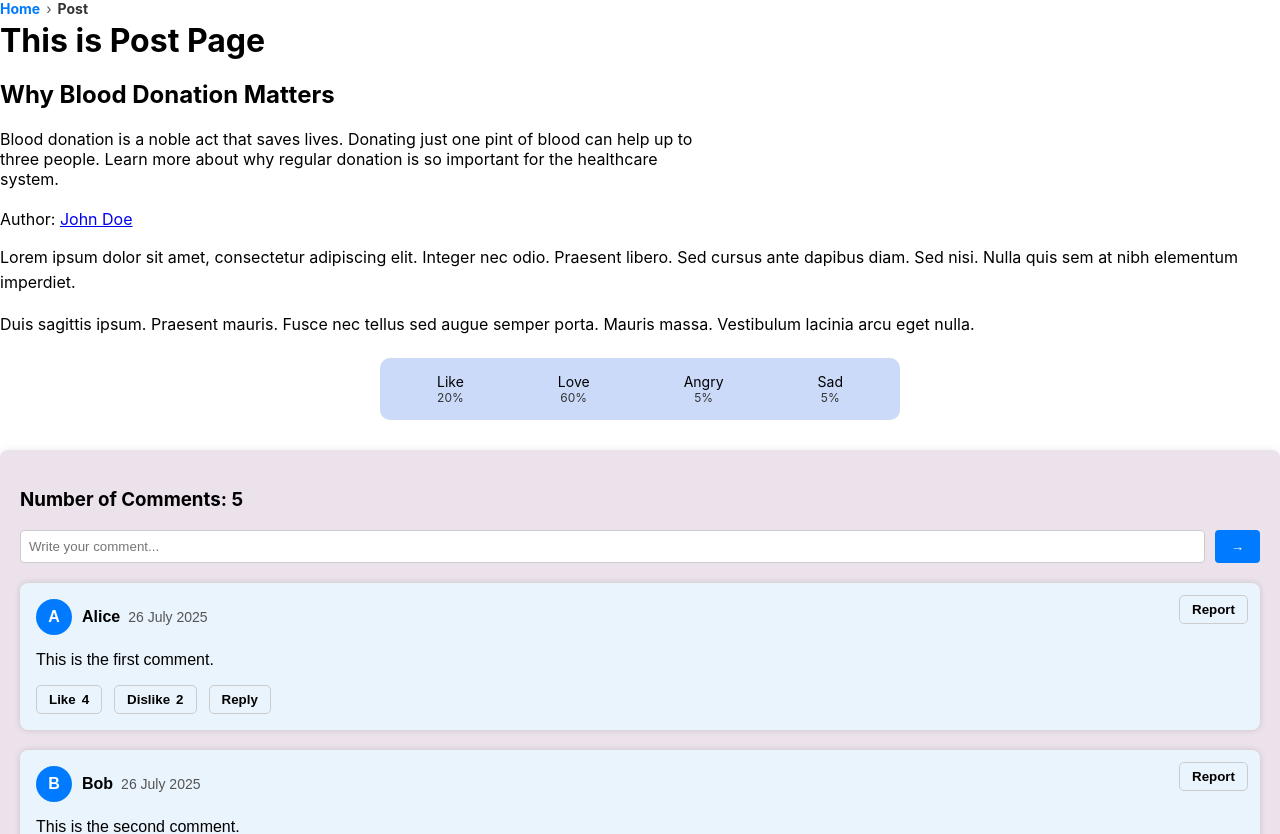
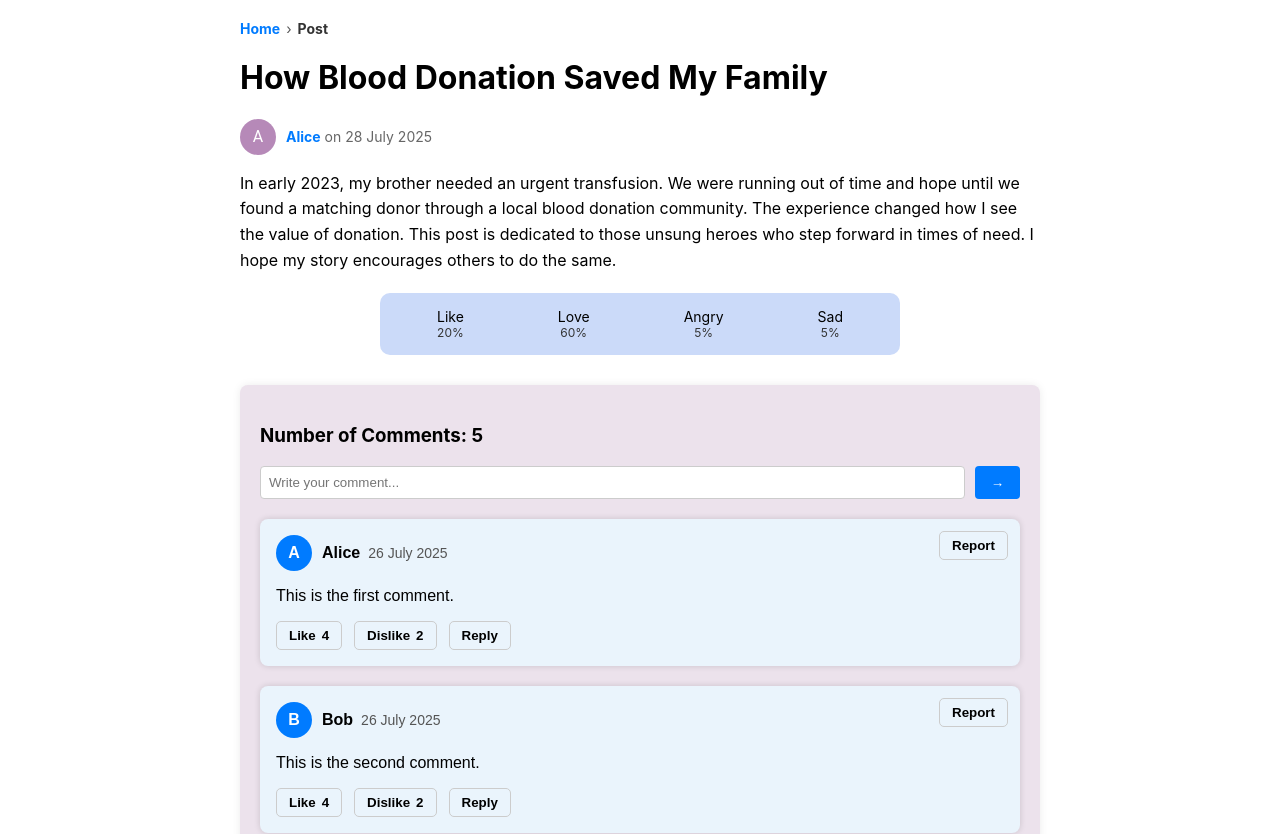
Before and after one commit to Zumaina/2200-assignment, a React (Create React App) app: page /post/1 in a window 1280 px wide. Shown: the top 834 px of the page. Built offline with nearby package versions, Linux system fonts and the light colour scheme.

Commit message:
add avatar

```diff
--- a/package.json
+++ b/package.json
@@ -3,6 +3,9 @@
   "version": "0.1.0",
   "private": true,
   "dependencies": {
+    "@emotion/react": "^11.14.0",
+    "@emotion/styled": "^11.14.1",
+    "@mui/material": "^7.2.0",
     "@testing-library/dom": "^10.4.0",
     "@testing-library/jest-dom": "^6.6.3",
     "@testing-library/react": "^16.3.0",
--- a/src/App.js
+++ b/src/App.js
@@ -2,14 +2,14 @@ import { BrowserRouter, Routes, Route } from "react-router-dom";
 import HomePage from "./pages/HomePage";
 import PostPage from "./pages/PostPage";
 import AuthorProfile from "./pages/AuthorProfile";
-import "./css/App.module.css";
+import './css/App.module.css';
 
 function App() {
   return (
     <BrowserRouter>
       <Routes>
         <Route path="/" element={<HomePage />} />
-        <Route path="/post/:postId" element={<PostPage />} />
+        <Route path="/post/:id" element={<PostPage />} />
         <Route path="/author/:authorId" element={<AuthorProfile />} />
       </Routes>
     </BrowserRouter>
--- a/src/components/PostCard.js
+++ b/src/components/PostCard.js
@@ -1,17 +1,36 @@
 import { Link } from "react-router-dom";
+import { Avatar } from "@mui/material";
 import styles from "../css/PostCard.module.css";
 
 const PostCard = ({ post }) => {
-  const { id, title, authorName, authorId, date } = post;
+  const { id, title, author, authorId, date } = post;
+
+  const getInitials = (name) => {
+    return name
+      .split(" ")
+      .map((n) => n[0])
+      .join("")
+      .toUpperCase();
+  };
 
   return (
     <div className={styles.card}>
       <h2 className={styles.title}>
         <Link to={`/post/${id}`}>{title}</Link>
       </h2>
-      <p className={styles.meta}>
-        by <Link to={`/author/${authorId}`}>{authorName}</Link> on {date}
-      </p>
+      <div className={styles.metaRow}>
+        <Avatar sx={{ width: 32, height: 32, bgcolor: "#b689b8ff", fontSize: 14 }}>
+          {getInitials(author)}
+        </Avatar>
+        <p className={styles.meta}>
+          <strong style={{ marginLeft: "8px" }}>
+            <Link to={`/author/${authorId}`} style={{ color: "#007bff", textDecoration: "none" }}>
+              {author}
+            </Link>
+          </strong>{" "}
+          on {date}
+        </p>
+      </div>
     </div>
   );
 };
--- a/src/css/CommentBox.module.css
+++ b/src/css/CommentBox.module.css
@@ -45,7 +45,7 @@
 }
 
 .replySelected {
-  background-color: #007bff;
+  background-color: #ff8800;
   color: white;
   border: none;
 }
--- a/src/css/PostCard.module.css
+++ b/src/css/PostCard.module.css
@@ -23,8 +23,14 @@
   text-decoration: underline;
 }
 
+.metaRow {
+  display: flex;
+  align-items: center;
+  gap: 8px;
+  margin-top: 8px;
+}
+
 .meta {
-  margin-top: 8px;
   font-size: 14px;
   color: #666;
 }
--- a/src/css/PostPage.module.css
+++ b/src/css/PostPage.module.css
@@ -10,7 +10,7 @@
   display: flex;
   gap: 10px;
   margin-top: 10px;
-  margin-bottom: 20px; /* 🔹 This adds the gap */
+  margin-bottom: 20px; /*  This adds the gap */
 }
 
 
--- a/src/pages/PostPage.js
+++ b/src/pages/PostPage.js
@@ -1,12 +1,15 @@
-import { useState } from "react";
-import { Link } from "react-router-dom";
+import { useParams, Link } from "react-router-dom";
+import Avatar from "@mui/material/Avatar";
+import Posts from "../data/Posts";
 import ReactionBar from "../components/ReactionBar";
 import CommentBox from "../components/CommentBox";
 import Pagination from "../components/Pagination";
 import styles from "../css/PostPage.module.css";
+import { useState } from "react";
 
 const PostPage = () => {
-  const dummyAuthorId = "123";
+  const { id } = useParams();
+  const post = Posts.find((p) => String(p.id) === String(id)); // ✅ Fix: Type-safe match
 
   const allComments = [
     { id: 1, author: "Alice", text: "This is the first comment." },
@@ -18,48 +21,48 @@ const PostPage = () => {
 
   const [currentPage, setCurrentPage] = useState(1);
   const commentsPerPage = 2;
-
   const indexOfLast = currentPage * commentsPerPage;
   const indexOfFirst = indexOfLast - commentsPerPage;
   const currentComments = allComments.slice(indexOfFirst, indexOfLast);
 
+  if (!post) return <h2>Post not found</h2>;
+
   return (
-    <div>
-      <div style={{ marginBottom: "16px" }}>
-  <nav style={{ fontSize: "14px", marginBottom: "4px" }}>
+    <div style={{ maxWidth: "800px", margin: "0 auto", padding: "20px" }}>
+      <nav style={{ fontSize: "14px", marginBottom: "8px" }}>
         <Link to="/" style={{ color: "#007bff", textDecoration: "none", fontWeight: "bold" }}>
           Home
         </Link>
         <span style={{ margin: "0 6px", color: "#555" }}>›</span>
         <span style={{ fontWeight: "bold", color: "#333" }}>Post</span>
       </nav>
-  <h1 style={{ margin: 0 }}>This is Post Page</h1>
+
+      <h1>{post.title}</h1>
+
+      <div style={{ display: "flex", alignItems: "center", marginBottom: "16px" }}>
+  <Avatar sx={{ width: 36, height: 36, bgcolor: "#b689b8", fontSize: 16 }}>
+    {post.author
+      .split(" ")
+      .map((n) => n[0])
+      .join("")
+      .toUpperCase()}
+  </Avatar>
+  <span style={{ marginLeft: "10px", fontSize: "14px", color: "#666" }}>
+    <strong>
+      <Link to={`/author/${post.authorId}`} style={{ color: "#007bff", textDecoration: "none" }}>
+        {post.author}
+      </Link>
+    </strong>{" "}
+    on {post.date}
+  </span>
 </div>
 
-      <h2>Why Blood Donation Matters</h2>
-        <p style={{ marginBottom: "20px", maxWidth: "700px" }}>
-          Blood donation is a noble act that saves lives. Donating just one pint of blood can help up to three people. Learn more about why regular donation is so important for the healthcare system.
-        </p>
 
-      <p>
-        Author: <Link to={`/author/${dummyAuthorId}`}>John Doe</Link>
-      </p>
-      <div style={{ marginBottom: "20px", lineHeight: "1.6" }}>
-  <p>
-    Lorem ipsum dolor sit amet, consectetur adipiscing elit. Integer nec odio. Praesent libero.
-    Sed cursus ante dapibus diam. Sed nisi. Nulla quis sem at nibh elementum imperdiet.
-  </p>
-  <p>
-    Duis sagittis ipsum. Praesent mauris. Fusce nec tellus sed augue semper porta.
-    Mauris massa. Vestibulum lacinia arcu eget nulla.
-  </p>
-</div>
+      <p style={{ marginBottom: "20px", lineHeight: "1.6" }}>{post.description}</p>
 
       <ReactionBar />
 
-      {/* ====== FULL COLORED BOX STARTS HERE ====== */}
       <div className={styles.commentsSection}>
-        {/* Comments Summary and Input */}
         <h3>Number of Comments: {allComments.length}</h3>
         <div className={styles.commentInputRow}>
           <input
@@ -70,7 +73,6 @@ const PostPage = () => {
           <button className={styles.commentSubmit}>→</button>
         </div>
 
-        {/* Render paginated comments */}
         {currentComments.map((comment) => (
           <CommentBox
             key={comment.id}
@@ -80,7 +82,6 @@ const PostPage = () => {
           />
         ))}
 
-        {/* Pagination */}
         <Pagination
           totalItems={allComments.length}
           itemsPerPage={commentsPerPage}
@@ -88,7 +89,6 @@ const PostPage = () => {
           setCurrentPage={setCurrentPage}
         />
       </div>
-      {/* ====== FULL COLORED BOX ENDS HERE ====== */}
     </div>
   );
 };
```
Also changed, not shown: 1 other file (tests, documents, lock files or other folders). Lines whose indentation alone changed are shown as unchanged.
